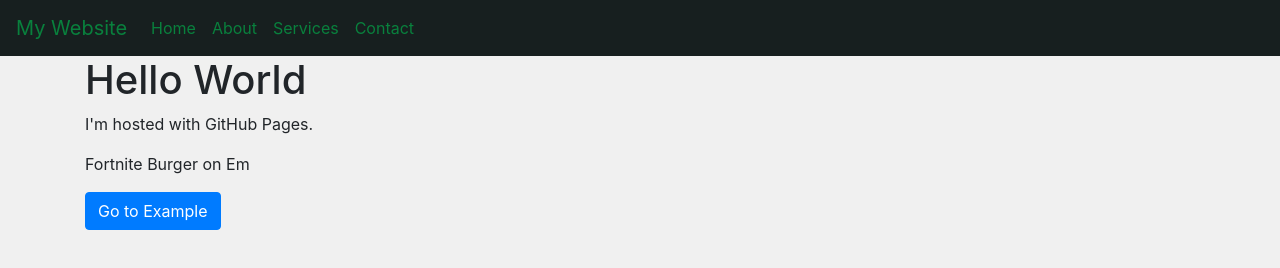
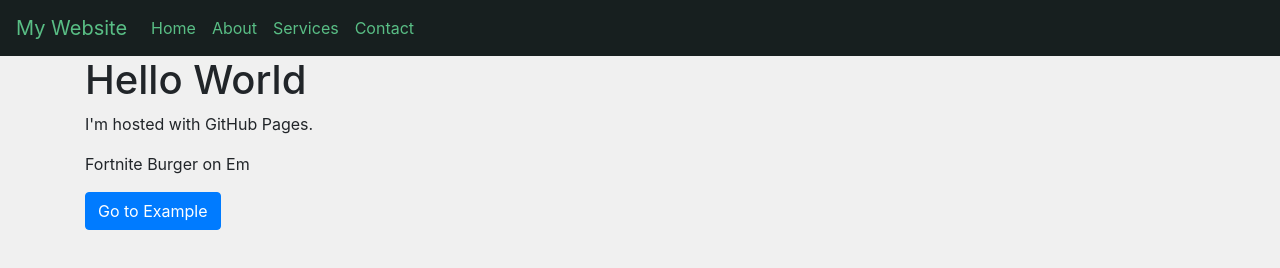
Before and after one commit to GrantCulbertson/GrantCulbertson.github.io, a plain HTML site: page index.html in a window 1280 px wide. Drawn offline with nearby package versions, Linux system fonts and the light colour scheme.

Commit message:
Update style.css

```diff
--- a/style.css
+++ b/style.css
@@ -10,11 +10,11 @@ body {
 
 .navbar-custom .navbar-brand,
 .navbar-custom .nav-link {
-    color: #09803d !important; /* Custom text color */
+    color: #59BE85 !important; /* Custom text color */
 }
 
 .navbar-custom .nav-link:hover {
-    color: #09803d; /* Custom hover text color */
+    color:#59BE85; /* Custom hover text color */
 }
 
 /* Additional customizations */
```
